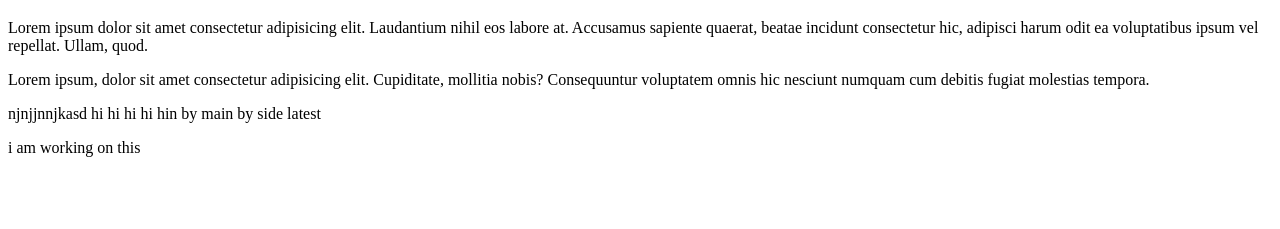
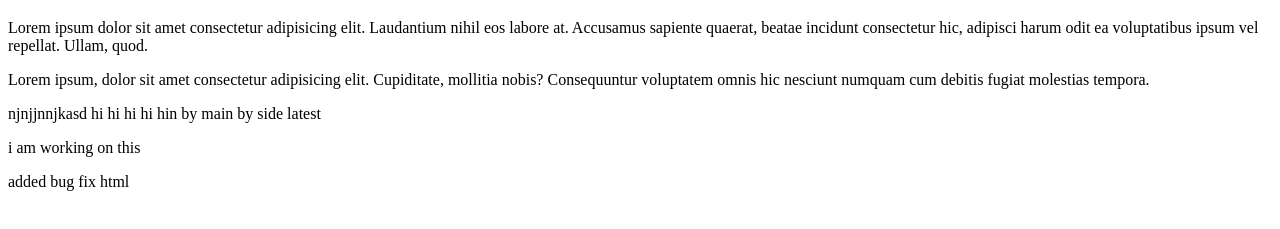
Before and after one commit to syedmubarish/git-four, a plain HTML site: page index.html in a window 1280 px wide. Shown: the part 61-290 px from the top of the page. Drawn offline with Linux system fonts and the light colour scheme.

Commit message:
add bug fix on main branch

```diff
--- a/index.html
+++ b/index.html
@@ -20,5 +20,7 @@
     latest
 
     <p>i am working on this</p>
+
+    added bug fix html
 </body>
 </html>
```
